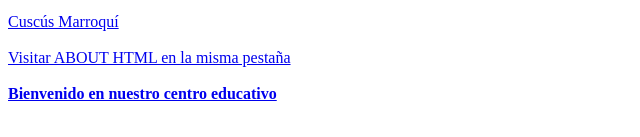
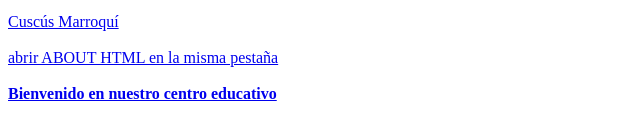
Before and after one commit to abdermah/ejercicio8, a plain HTML site: page index/index.html in a window 1280 px wide. Shown: the part 155-292 px from the top of the page, 0-640 px from the left. Drawn offline with Linux system fonts and the light colour scheme.

Commit message:
cambiartodo

```diff
--- a/index.html
+++ b/index/index.html
@@ -23,8 +23,7 @@
     <a href="https://abdermah.github.io/primeraweb2/" target="_blank">
       Cuscús Marroquí</a
     ><br /><br />
-    <a href="https://abdermah.github.io/ejercicio8/about.html"
-      >Visitar ABOUT HTML en la misma pestaña</a
+    <a href="../about/about.html">abrir ABOUT HTML en la misma pestaña</a
     ><br /><br />
     <a href="https://afa-formacion.com/" target="_blank"
       ><b>Bienvenido en nuestro centro educativo</b></a
```
Also changed, not shown: about/about.html (renamed from about.html, +2 -1 lines).
